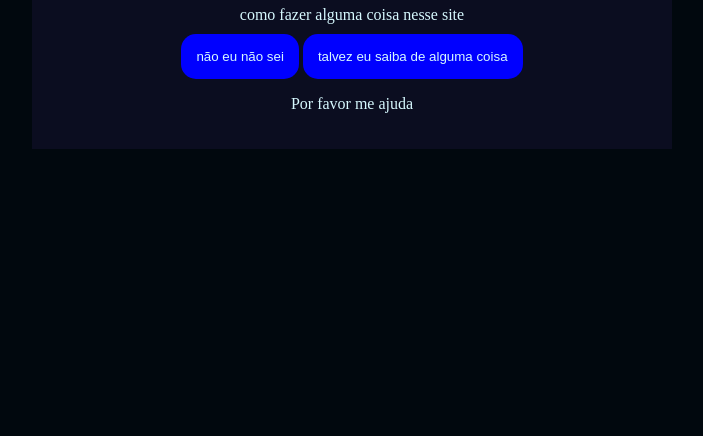
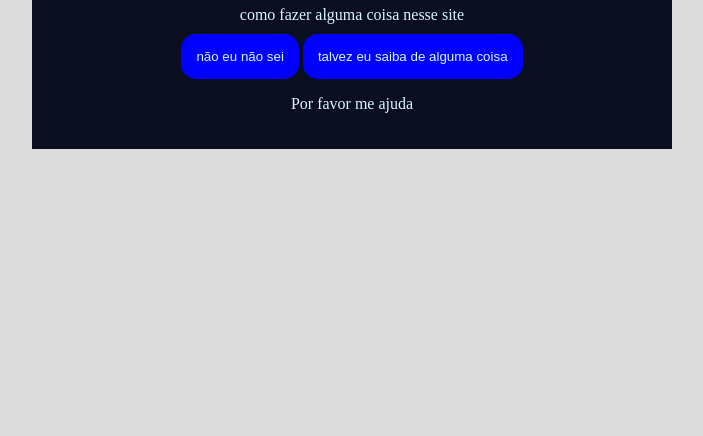
Before and after one commit to miusicos/aula1, a plain HTML site: page index.html in a window 1280 px wide. Shown: the part 380-816 px from the top of the page, without its empty margins (288-991 px from the left). Drawn offline with Linux system fonts and the light colour scheme.

Commit message:
Update style.css

```diff
--- a/style.css
+++ b/style.css
@@ -1,5 +1,5 @@
 :root{
-    --cor-fundo: #01080E;
+    --cor-fundo: #DCDCDC;
     --cor-principal: #0B0D20 ;
     --cor-secundaria: #0000FF;
     --cor-destaque: #836FFF;
```
